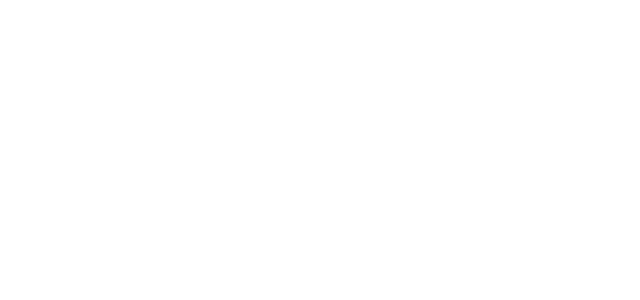
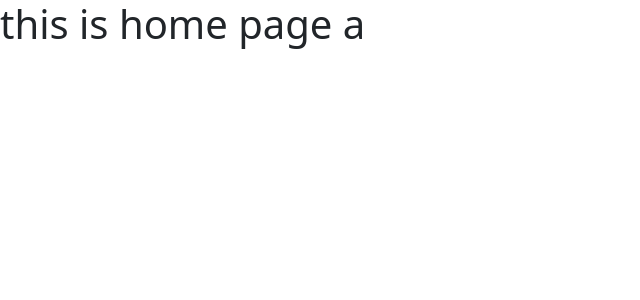
Before and after one commit to rdhafiz/Safethecity, an Angular app: page /home in a window 1280 px wide. Before the commit this address led to /. Shown: the top 300 px of the page, without its empty margins (0-640 px from the left). Built offline with nearby package versions, Linux system fonts and the light colour scheme.

Commit message:
[04-home-page-design]-redirect-issue

```diff
--- a/src/app/modules/game-portal/auth/login.component.ts
+++ b/src/app/modules/game-portal/auth/login.component.ts
@@ -1,6 +1,7 @@
 import { Component, OnDestroy } from "@angular/core";
 import { NgOptimizedImage } from "@angular/common";
 import { LoadingService } from "../../../services/loading.service";
+import { Router } from '@angular/router';
 
 @Component({
   selector: 'app-login',
@@ -10,13 +11,12 @@
   ],
   standalone: true
 })
-export class LoginComponent implements OnDestroy {
+export class LoginComponent   {
   duration: number = 20; // seconds
   progress: number = 0;
   progressPercentage: number = 0;
   progressInterval: any = null;
-
-  constructor(private loadingService: LoadingService) {
+  constructor(private loadingService: LoadingService, private route:Router) {
     this.loadData();
   }
 
@@ -43,6 +43,7 @@
     }
     this.progress = this.duration; // Ensure progress is set to 100%
     this.loadingService.hide();
+    this.route.navigate(['/home']);
   }
 
   ngOnDestroy() {
--- /dev/null
+++ b/src/app/modules/game-portal/home/home.component.html
@@ -0,0 +1,2 @@
+<h1>this is home page
+  a</h1>
```
Also changed, not shown: src/app/app.routes.ts (+7 -2 lines), src/app/modules/game-portal/home/home.component.ts (added, +15 -0 lines).
